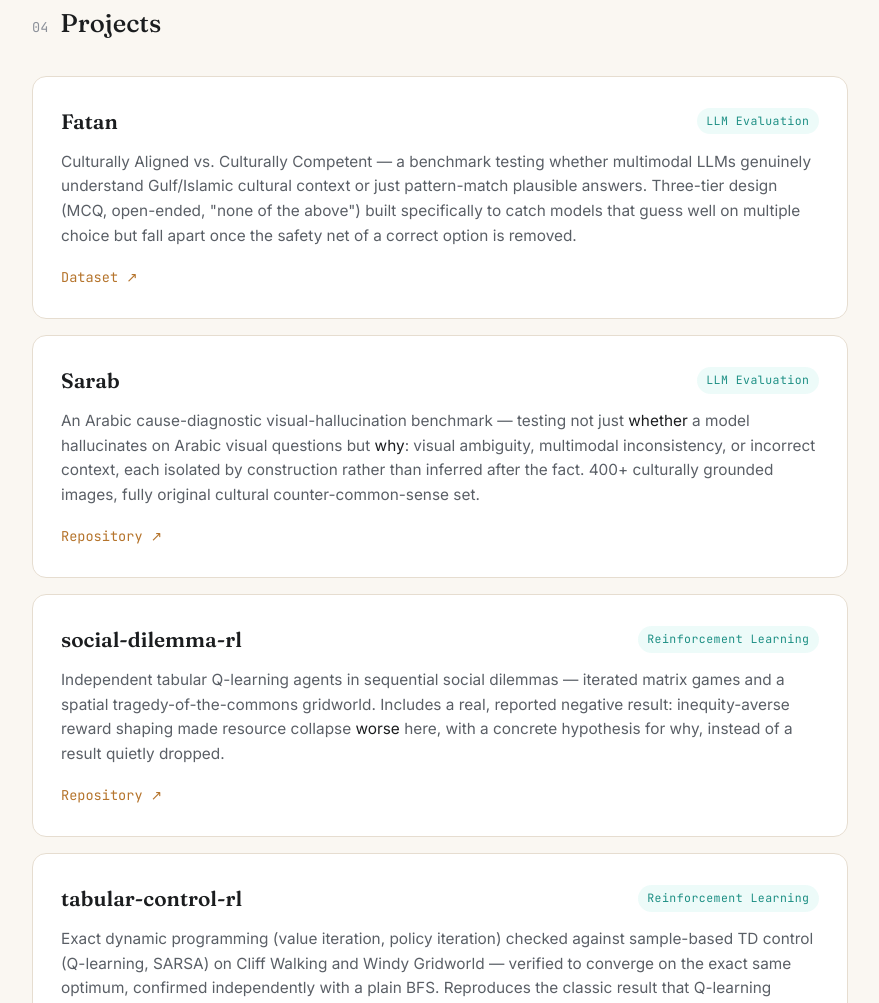
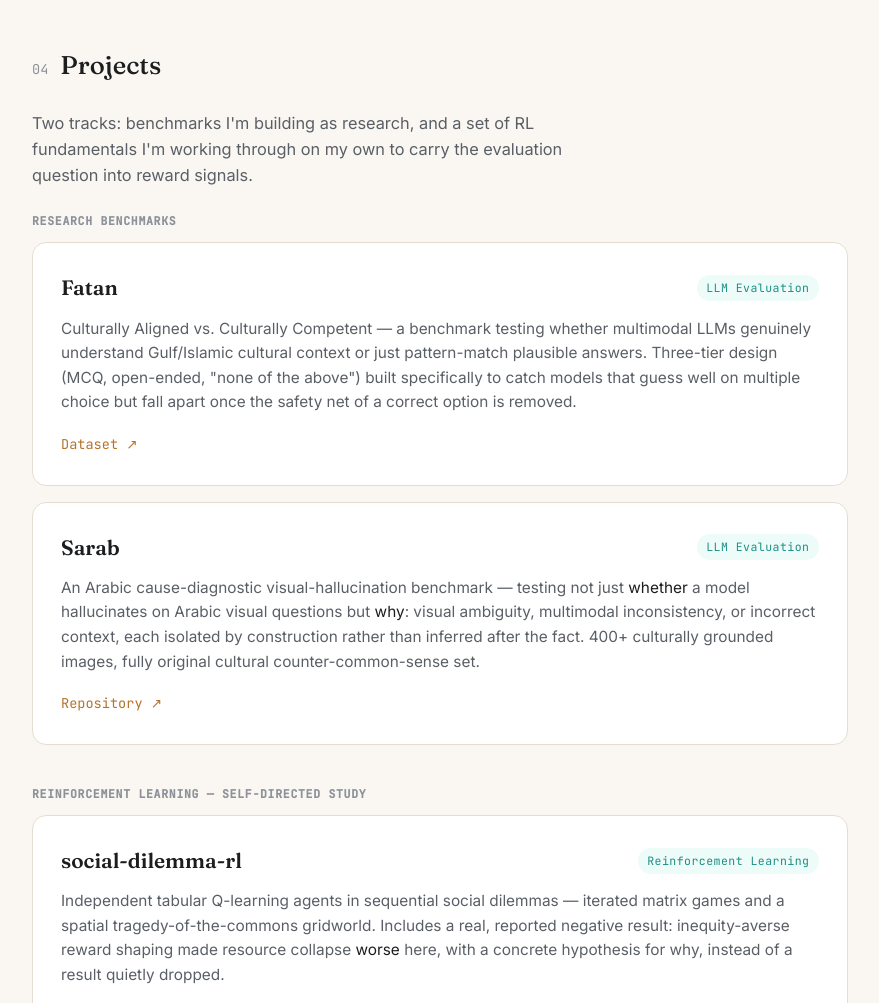
Before and after one commit to ZahraAliAlharz/ZahraAliAlharz.github.io, a plain HTML site: page index.html in a window 1280 px wide. Shown: the part 2874-3877 px from the top of the page, without its empty margins (200-1079 px from the left). Drawn offline with Linux system fonts and the light colour scheme.

Commit message:
Separate research benchmarks from RL self-study in Projects
Fatan and Sarab were sitting at equal visual weight with seven RL
reproduction projects, which buried the actual research identity under
volume. Grouping makes the split explicit instead of implicit.

```diff
--- a/index.html
+++ b/index.html
@@ -189,6 +189,9 @@
 
   <section id="research" class="research reveal">
     <h2><span class="num">03</span> Research focus</h2>
+    <p class="section-lead">
+      Three questions keep showing up in my work, usually in disguise:
+    </p>
     <div class="card-grid">
       <article class="card">
         <h3>Trustworthy learning signals</h3>
@@ -222,7 +225,14 @@
 
   <section id="projects" class="projects reveal">
     <h2><span class="num">04</span> Projects</h2>
+    <p class="section-lead">
+      Two tracks: benchmarks I'm building as research, and a set of RL
+      fundamentals I'm working through on my own to carry the evaluation
+      question into reward signals.
+    </p>
     <div class="project-list">
+
+      <h3 class="project-group-label">Research benchmarks</h3>
 
       <article class="project">
         <div class="project-head">
@@ -259,6 +269,8 @@
           <a href="https://github.com/HasanBGit/Sarab-Benchmark" target="_blank" rel="noopener">Repository ↗</a>
         </div>
       </article>
+
+      <h3 class="project-group-label">Reinforcement learning &mdash; self-directed study</h3>
 
       <article class="project">
         <div class="project-head">
--- a/style.css
+++ b/style.css
@@ -435,6 +435,12 @@ section > h2 {
   color: var(--text-dim);
 }
 
+.section-lead {
+  color: var(--text-dim);
+  font-size: 1.02rem;
+  max-width: 600px;
+  margin: -0.5rem 0 1.5rem;
+}
 .card-grid {
   display: grid;
   grid-template-columns: repeat(auto-fit, minmax(230px, 1fr));
@@ -456,6 +462,15 @@ section > h2 {
 .card p { font-size: 0.92rem; color: var(--text-dim); margin: 0; }
 
 .project-list { display: flex; flex-direction: column; gap: 1rem; }
+.project-group-label {
+  font-family: var(--font-mono);
+  font-size: 0.72rem;
+  text-transform: uppercase;
+  letter-spacing: 0.06em;
+  color: var(--text-faint);
+  margin: 1.5rem 0 -0.25rem;
+}
+.project-group-label:first-child { margin-top: 0; }
 .project {
   background: var(--bg-elevated);
   border: 1px solid var(--border);
```
